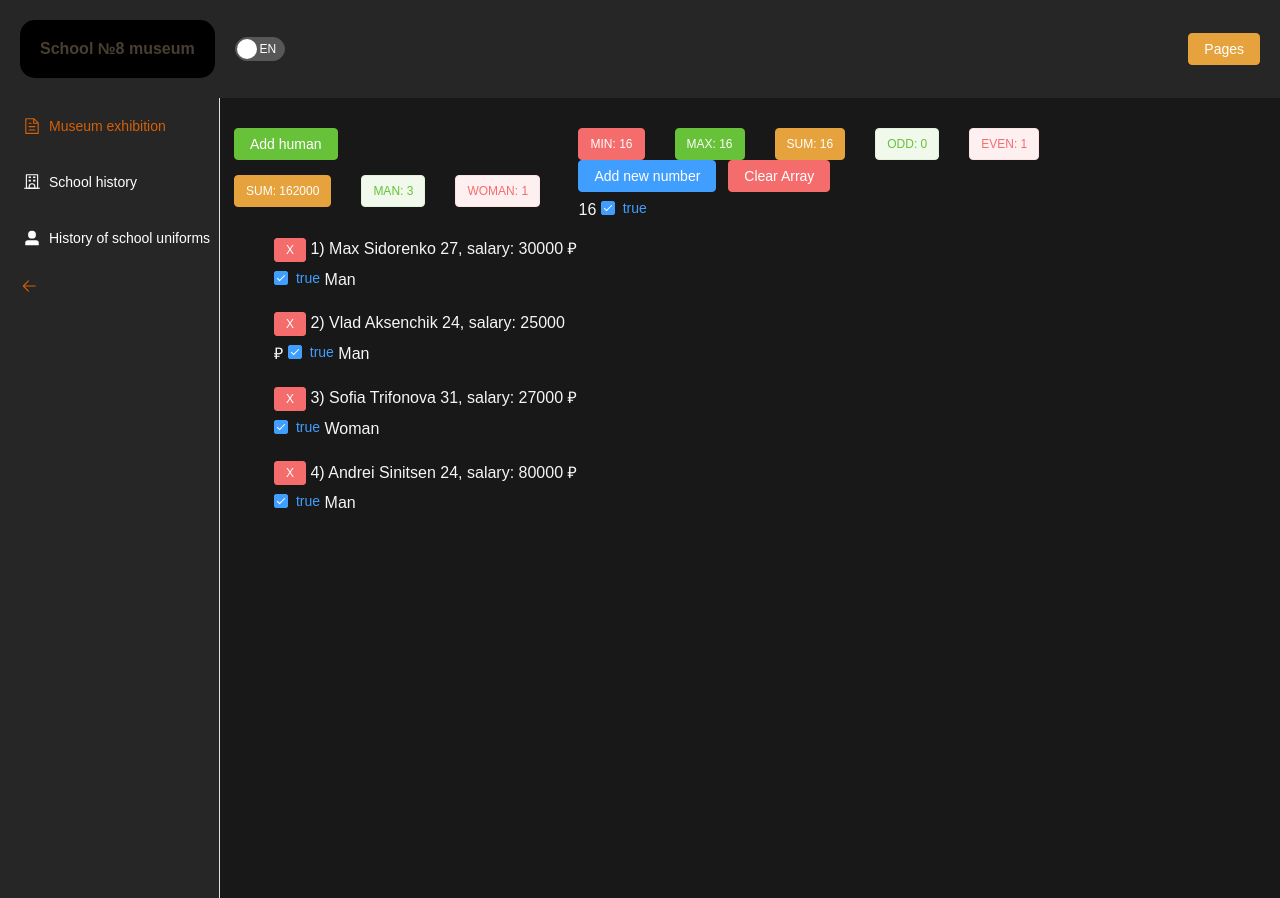
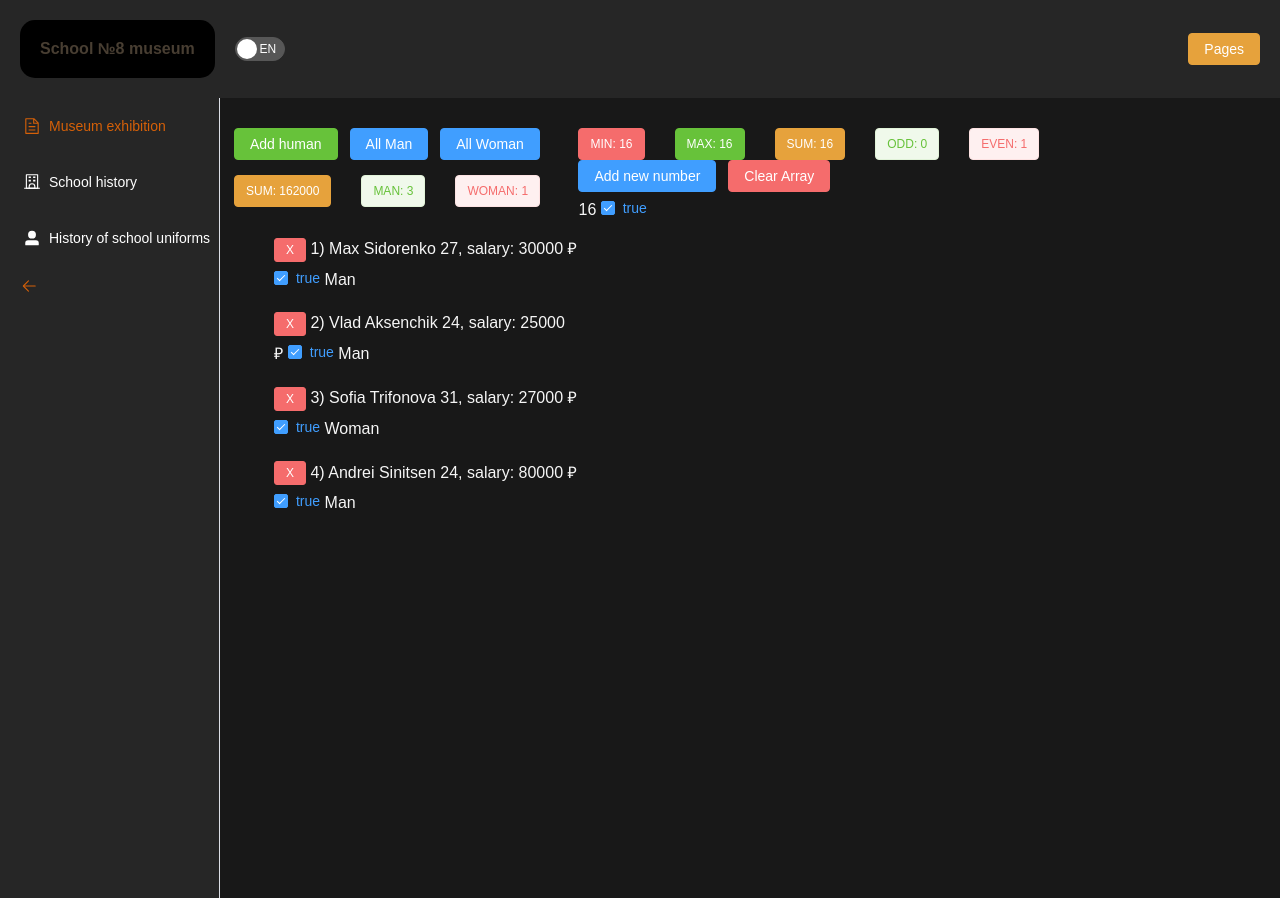
Before and after one commit to sunflower560/school-museum, a Vue app: page /school-history-uniforms in a window 1280 px wide. Built offline with nearby package versions, Linux system fonts and the light colour scheme.

Commit message:
add button all man and all woman

```diff
--- a/src/pages/common/HistorySchoolUniformsPage.vue
+++ b/src/pages/common/HistorySchoolUniformsPage.vue
@@ -7,6 +7,12 @@
        <div class="history-school-uniforms-page-people-management">
          <el-button @click="addNewHuman" type="success">
            Add human
+         </el-button>
+         <el-button @click="peopleSources = allManHuman" type="primary">
+           All Man
+         </el-button>
+         <el-button @click="peopleSources = allWomanHuman" type="primary">
+           All Woman
          </el-button>
          <br>
          <el-tag effect="dark" type="warning" size="large">SUM: {{ peopleSalarySumma }}</el-tag>
@@ -101,6 +107,8 @@ const removeHuman = (id: number) => peopleSources.value = peopleSources.value.fi
 
 const manHumanCount = computed(() => people.value.filter(human => human.gender === 'Man').length)
 const womanHumanCount = computed(() => people.value.length - manHumanCount.value)
+const allManHuman = computed(() => peopleSources.value.filter(human => human.gender === 'Man'))
+const allWomanHuman = computed(() => peopleSources.value.filter(human => human.gender === 'Woman'))
 
 
 
```
